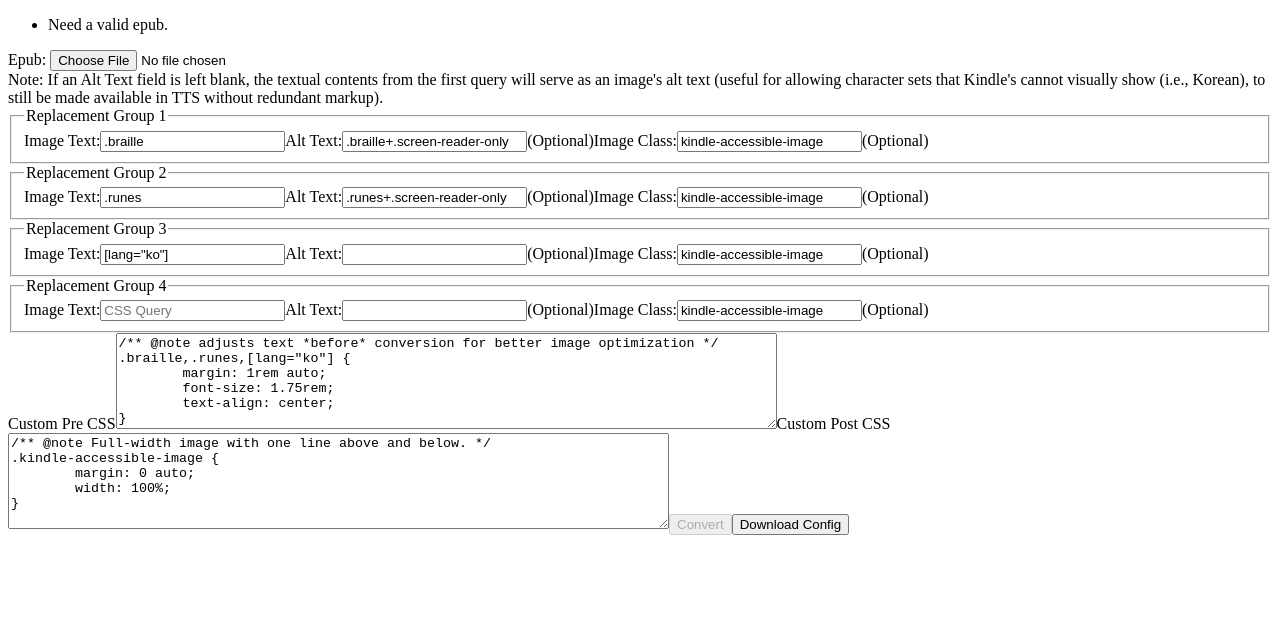
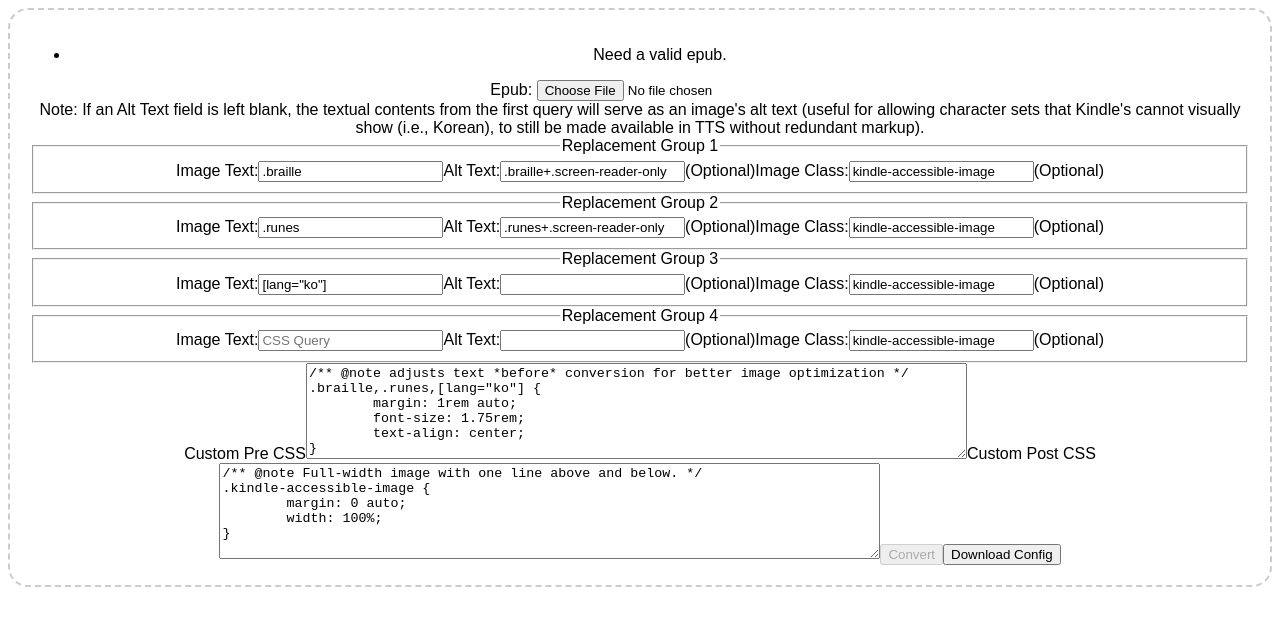
Before and after one commit to fauxsaurus/epub-to-kindle-pre-converter, a React (Vite) app in the folder client/: page / in a window 1280 px wide. Shown: the top 626 px of the page. Built offline with nearby package versions, Linux system fonts and the light colour scheme.

Commit message:
+dropzone to `<form>`

```diff
--- a/client/src/App.tsx
+++ b/client/src/App.tsx
@@ -2,10 +2,13 @@ import {useEffect, useState} from 'react'
 import {ROUTES} from '../../shared/routes'
 import {CONFIG_IMG_TEMPLATE, DEFAULT_CONFIG} from './lib/config'
 import {type IConfig, type ICssQuery, type ICssRules} from './lib/config'
+import {getDragAndDropProps} from './lib/drag-and-drop-props'
 import {processPage} from './lib/process-page'
 import {getFile, uploadFiles} from './lib/request'
 import type {IConvertedImg, IFileName} from './lib/types'
 import {download} from './lib/download'
+
+import './assets/form.css'
 
 const validateCssQuery = (query: ICssQuery) => {
 	try {
@@ -19,6 +22,9 @@ const validateCssQuery = (query: ICssQuery) => {
 
 function App() {
 	const [config, setConfig] = useState<IConfig>(DEFAULT_CONFIG)
+
+	const [dragging, setDragging] = useState(false)
+
 	const [oldEbook, setOldEbook] = useState<File | undefined>(undefined)
 
 	const setPreCSS = (pre: ICssRules) =>
@@ -97,8 +103,15 @@ function App() {
 		setFiles2convert(res.data.files)
 	}
 
+	const setFiles = (files: File[]) => {
+		console.log(files)
+	}
+
 	return (
-		<form onSubmit={event => onSubmit(event)}>
+		<form
+			{...getDragAndDropProps({dragging, setDragging, setFiles})}
+			onSubmit={event => onSubmit(event)}
+		>
 			{!oldEbook && (
 				<ul data-validation="error">
 					<li>Need a valid epub.</li>
--- /dev/null
+++ b/client/src/assets/form.css
@@ -0,0 +1,13 @@
+[data-dragging] {
+	border: 2px dashed #ccc;
+	border-radius: 20px;
+	padding: 20px;
+	text-align: center;
+	font-family: Arial, sans-serif;
+	cursor: pointer;
+}
+
+[data-dragging='true'] {
+	background-color: #f0f0f0;
+	border-color: #007bff;
+}
--- /dev/null
+++ b/client/src/lib/drag-and-drop-props.ts
@@ -0,0 +1,24 @@
+type IDragEvent<E extends HTMLElement> = React.DragEvent<E>
+type FN<I extends unknown[] = [], O = void> = (...args: I) => O
+type IProps = {dragging: boolean; setDragging: FN<[boolean]>; setFiles: FN<[File[]]>}
+
+export const getDragAndDropProps = <E extends HTMLElement>({
+	dragging,
+	setDragging,
+	setFiles,
+}: IProps) => ({
+	'data-dragging': dragging,
+	onDragEnter: (event: IDragEvent<E>) => (prevent(event), setDragging(true)),
+	onDragOver: (event: IDragEvent<E>) => (prevent(event), setDragging(true)),
+	onDragLeave: (event: IDragEvent<E>) => (prevent(event), setDragging(false)),
+	onDrop: (event: IDragEvent<E>) => {
+		prevent(event)
+		setDragging(false)
+		setFiles(Array.from(event.dataTransfer.files))
+	},
+})
+
+const prevent = <E extends HTMLElement>(event: React.DragEvent<E>) => {
+	event.preventDefault()
+	event.stopPropagation()
+}
```
Also changed, not shown: 1 other file (tests, documents, lock files or other folders).
